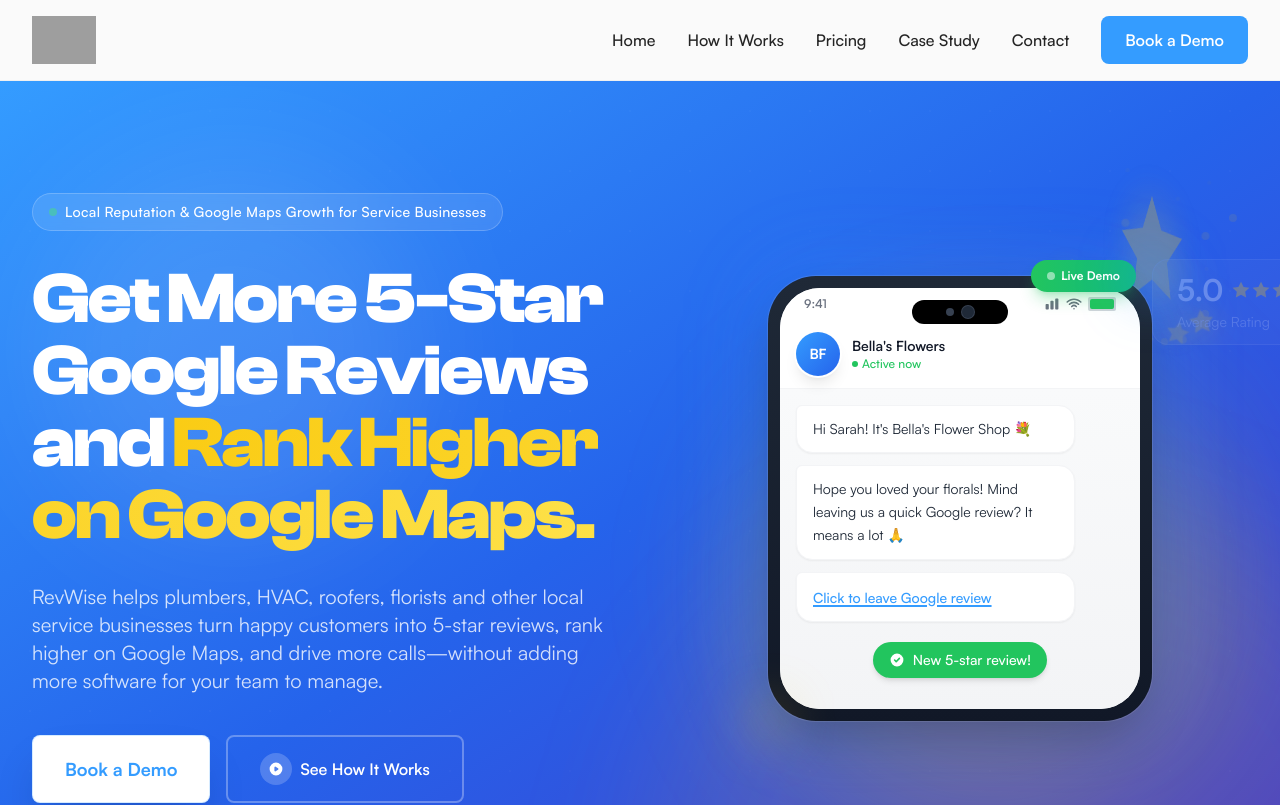
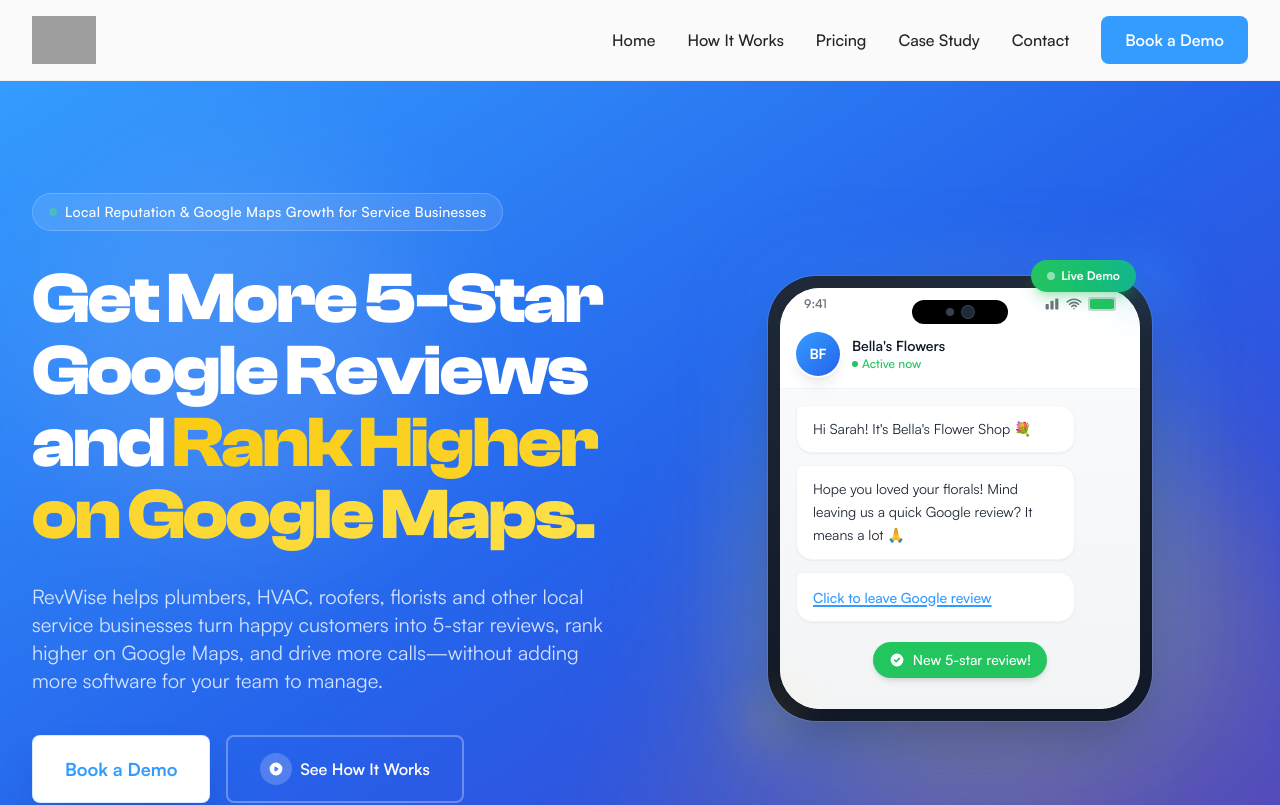
Before and after one commit to sammadura/revwise-website, a Next.js app: page / in a window 1280 px wide. Shown: the top 805 px of the page. Built offline with nearby package versions, Linux system fonts and the light colour scheme; grey boxes are pictures that could not be loaded.

Commit message:
Remove FloatingStars3D from hero section
https://claude.ai/code/session_017byQv7NkYg5z46w53NJ8z3

```diff
--- a/components/sections/HomeContent.tsx
+++ b/components/sections/HomeContent.tsx
@@ -3,7 +3,6 @@
 import Button from '@/components/ui/Button';
 import SMSDemoV2 from '@/components/ui/SMSDemoV2';
 import YouTubeEmbed from '@/components/ui/YouTubeEmbed';
-import FloatingStars3D from '@/components/ui/FloatingStars3D';
 import {
   ScrollReveal,
   StaggerContainer,
@@ -27,11 +26,6 @@ export default function HomeContent() {
         </div>
 
         <div className="container-custom relative z-10 py-20 md:py-28">
-          {/* Floating 3D Stars - decorative background element */}
-          <div className="absolute top-10 right-0 w-64 h-64 opacity-30 hidden xl:block pointer-events-none">
-            <FloatingStars3D />
-          </div>
-
           <div className="grid lg:grid-cols-2 gap-16 items-center">
             {/* Left - Copy */}
             <div className="text-center lg:text-left">
--- a/components/ui/FloatingStars3D.tsx
+++ /dev/null
@@ -1,143 +0,0 @@
-'use client';
-
-import { motion } from 'framer-motion';
-
-export default function FloatingStars3D() {
-  return (
-    <div className="relative w-full h-full" style={{ perspective: '1000px' }}>
-      {/* Main floating star cluster */}
-      <div className="absolute inset-0 flex items-center justify-center">
-        {/* Central large star */}
-        <motion.div
-          animate={{
-            rotateY: [0, 360],
-            rotateX: [0, 10, 0, -10, 0],
-          }}
-          transition={{
-            rotateY: { duration: 20, repeat: Infinity, ease: 'linear' },
-            rotateX: { duration: 8, repeat: Infinity, ease: 'easeInOut' },
-          }}
-          className="relative"
-          style={{ transformStyle: 'preserve-3d' }}
-        >
-          {/* Star shape */}
-          <div className="relative w-32 h-32">
-            <svg
-              viewBox="0 0 24 24"
-              fill="currentColor"
-              className="w-full h-full text-yellow-400 drop-shadow-[0_0_30px_rgba(250,204,21,0.5)]"
-            >
-              <path d="M12 2l3.09 6.26L22 9.27l-5 4.87 1.18 6.88L12 17.77l-6.18 3.25L7 14.14 2 9.27l6.91-1.01L12 2z" />
-            </svg>
-            {/* Inner glow */}
-            <div className="absolute inset-0 flex items-center justify-center">
-              <div className="w-16 h-16 bg-yellow-300/50 rounded-full blur-xl" />
-            </div>
-          </div>
-        </motion.div>
-
-        {/* Orbiting smaller stars */}
-        {[0, 1, 2, 3, 4].map((i) => (
-          <motion.div
-            key={i}
-            animate={{
-              rotate: [0, 360],
-            }}
-            transition={{
-              duration: 10 + i * 2,
-              repeat: Infinity,
-              ease: 'linear',
-            }}
-            className="absolute"
-            style={{
-              width: '200px',
-              height: '200px',
-              transformStyle: 'preserve-3d',
-            }}
-          >
-            <motion.div
-              animate={{
-                scale: [1, 1.2, 1],
-                opacity: [0.6, 1, 0.6],
-              }}
-              transition={{
-                duration: 2 + i * 0.5,
-                repeat: Infinity,
-                ease: 'easeInOut',
-                delay: i * 0.3,
-              }}
-              className="absolute"
-              style={{
-                top: '0',
-                left: '50%',
-                transform: `translateX(-50%) rotateX(${i * 15}deg)`,
-              }}
-            >
-              <svg
-                viewBox="0 0 24 24"
-                fill="currentColor"
-                className="w-6 h-6 text-yellow-400/80 drop-shadow-[0_0_10px_rgba(250,204,21,0.4)]"
-              >
-                <path d="M12 2l3.09 6.26L22 9.27l-5 4.87 1.18 6.88L12 17.77l-6.18 3.25L7 14.14 2 9.27l6.91-1.01L12 2z" />
-              </svg>
-            </motion.div>
-          </motion.div>
-        ))}
-      </div>
-
-      {/* Floating particles */}
-      {[...Array(12)].map((_, i) => (
-        <motion.div
-          key={`particle-${i}`}
-          className="absolute w-2 h-2 bg-yellow-400/40 rounded-full"
-          style={{
-            left: `${20 + Math.random() * 60}%`,
-            top: `${20 + Math.random() * 60}%`,
-          }}
-          animate={{
-            y: [-20, 20, -20],
-            x: [-10, 10, -10],
-            opacity: [0.2, 0.8, 0.2],
-            scale: [0.5, 1, 0.5],
-          }}
-          transition={{
-            duration: 3 + Math.random() * 2,
-            repeat: Infinity,
-            ease: 'easeInOut',
-            delay: Math.random() * 2,
-          }}
-        />
-      ))}
-
-      {/* "5.0" rating display */}
-      <motion.div
-        initial={{ opacity: 0, scale: 0.8 }}
-        animate={{ opacity: 1, scale: 1 }}
-        transition={{ delay: 0.5, duration: 0.8, type: 'spring' }}
-        className="absolute bottom-8 left-1/2 -translate-x-1/2"
-      >
-        <div className="bg-white/10 backdrop-blur-lg rounded-2xl px-6 py-3 border border-white/20">
-          <div className="flex items-center gap-2">
-            <span className="text-3xl font-bold text-white">5.0</span>
-            <div className="flex">
-              {[1, 2, 3, 4, 5].map((star) => (
-                <motion.svg
-                  key={star}
-                  initial={{ opacity: 0, scale: 0 }}
-                  animate={{ opacity: 1, scale: 1 }}
-                  transition={{ delay: 0.8 + star * 0.1, type: 'spring', stiffness: 200 }}
-                  className="w-5 h-5 text-yellow-400"
-                  fill="currentColor"
-                  viewBox="0 0 24 24"
-                >
-                  <path d="M12 2l3.09 6.26L22 9.27l-5 4.87 1.18 6.88L12 17.77l-6.18 3.25L7 14.14 2 9.27l6.91-1.01L12 2z" />
-                </motion.svg>
-              ))}
-            </div>
-          </div>
-          <p className="text-white/60 text-sm mt-1">Average Rating</p>
-        </div>
-      </motion.div>
-    </div>
-  );
-}
```
